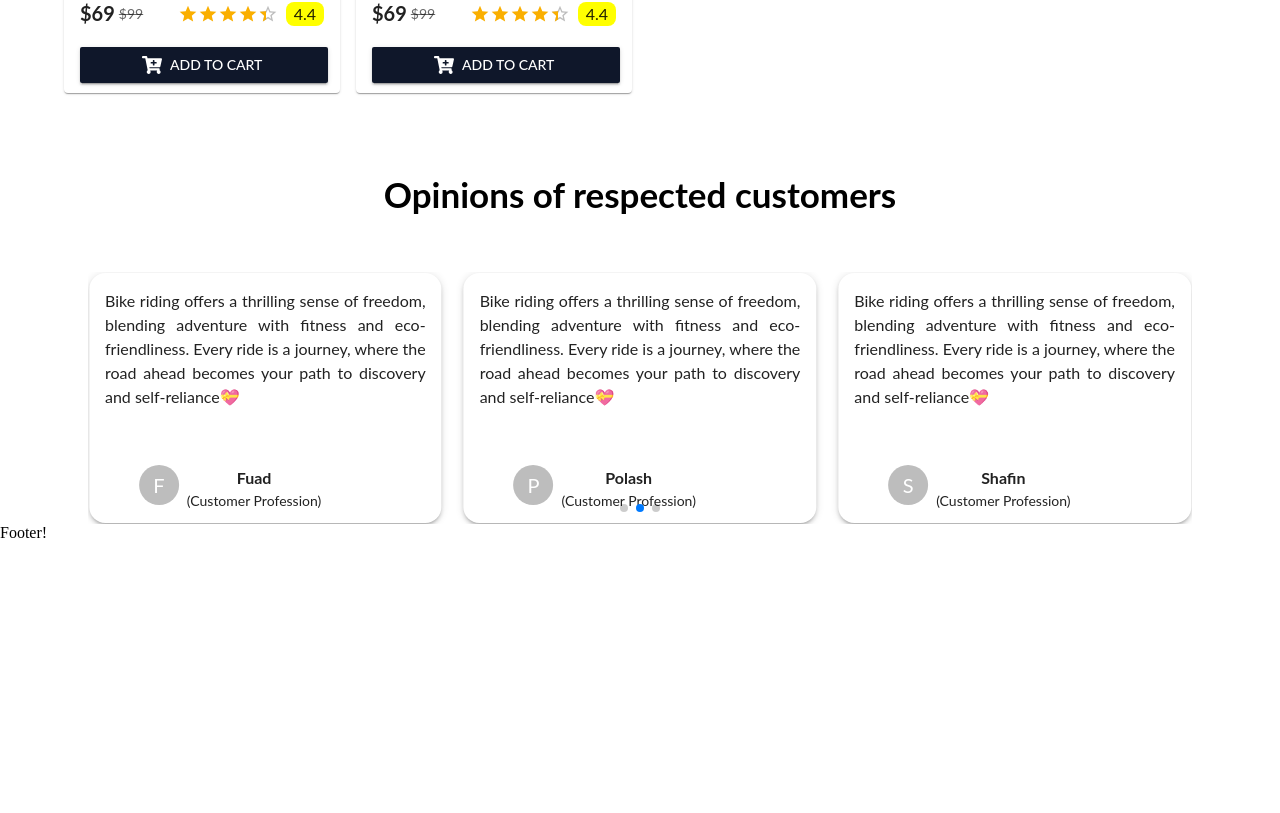
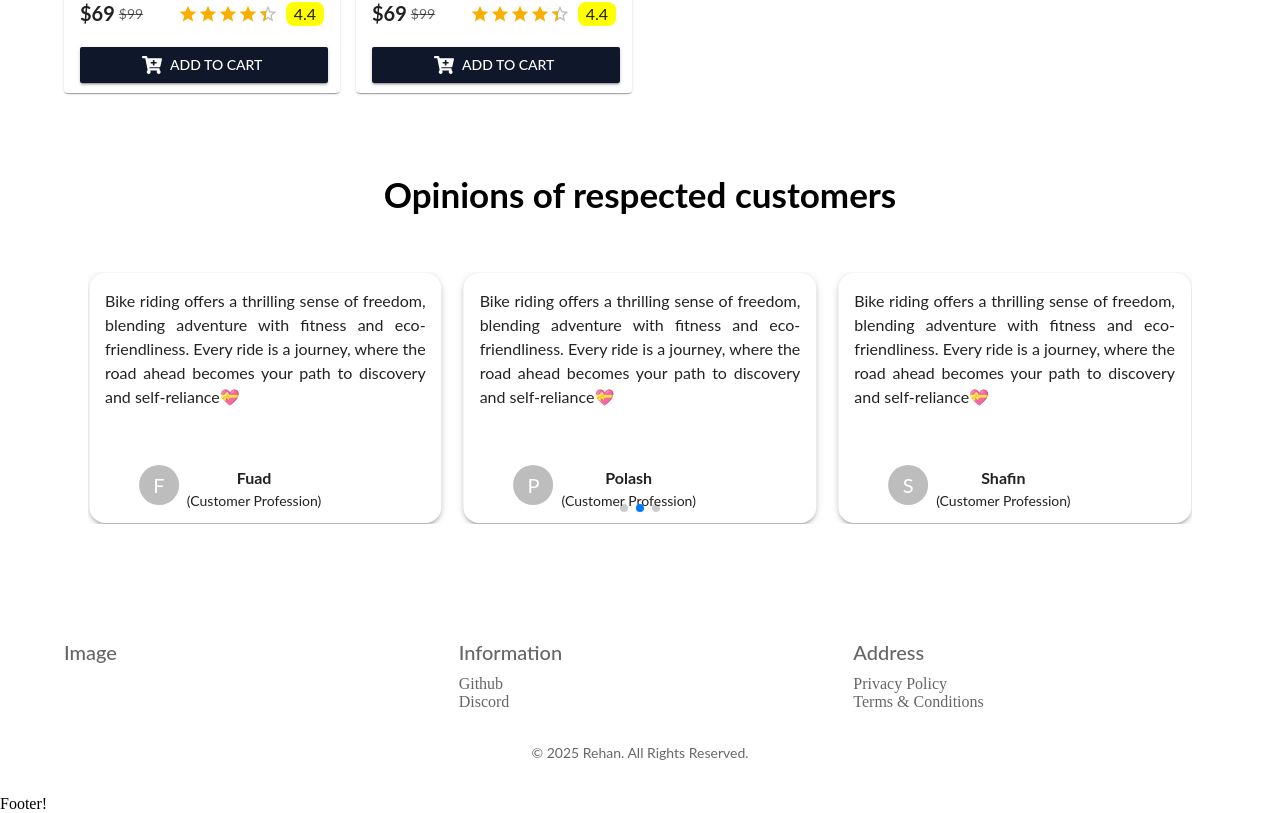
Before and after one commit to alamin-cse44/a4-bike-shop-client, a React (Vite) app: page / in a window 1280 px wide. Shown: the part 1176-1989 px from the top of the page. Before the commit the page ends 1718 px from the top, so only its background shows below. Built offline with nearby package versions, Linux system fonts and the light colour scheme.

Commit message:
init: footer

```diff
--- /dev/null
+++ b/src/pages/home/Footer.tsx
@@ -0,0 +1,53 @@
+import { Link } from 'react-router-dom';
+import { Box, Grid, Typography, Link as MuiLink } from '@mui/material';
+
+const Footer = () => {
+  return (
+    <Box component="footer" bgcolor="background.paper" color="text.secondary" py={4} mt={10}>
+      <Grid container spacing={4}>
+        <Grid item xs={12} sm={4}>
+          <Typography variant="h6" gutterBottom>
+            Image
+          </Typography>
+        </Grid>
+        <Grid item xs={12} sm={4}>
+          <Typography variant="h6" gutterBottom>
+            Information
+          </Typography>
+          <Box>
+            <MuiLink component={Link} to="/github" color="inherit" underline="hover">
+              Github
+            </MuiLink>
+          </Box>
+          <Box>
+            <MuiLink component={Link} to="/discord" color="inherit" underline="hover">
+              Discord
+            </MuiLink>
+          </Box>
+        </Grid>
+        <Grid item xs={12} sm={4}>
+          <Typography variant="h6" gutterBottom>
+            Address
+          </Typography>
+          <Box>
+            <MuiLink component={Link} to="/privacy-policy" color="inherit" underline="hover">
+              Privacy Policy
+            </MuiLink>
+          </Box>
+          <Box>
+            <MuiLink component={Link} to="/terms-conditions" color="inherit" underline="hover">
+              Terms & Conditions
+            </MuiLink>
+          </Box>
+        </Grid>
+      </Grid>
+      <Box mt={4} textAlign="center">
+        <Typography variant="body2" color="textSecondary">
+          © 2025 Rehan. All Rights Reserved.
+        </Typography>
+      </Box>
+    </Box>
+  );
+};
+
+export default Footer;
--- a/src/pages/home/Home.tsx
+++ b/src/pages/home/Home.tsx
@@ -2,6 +2,7 @@ import Banner from "./Banner";
 import { Container } from "@mui/material";
 import Review from "./Review";
 import ProductList from "./ProductList";
+import Footer from "./Footer";
 
 const Home = () => {
   return (
@@ -9,6 +10,7 @@ const Home = () => {
       <Banner />
       <ProductList />
       <Review />
+      <Footer />
     </Container>
   );
 };
```
